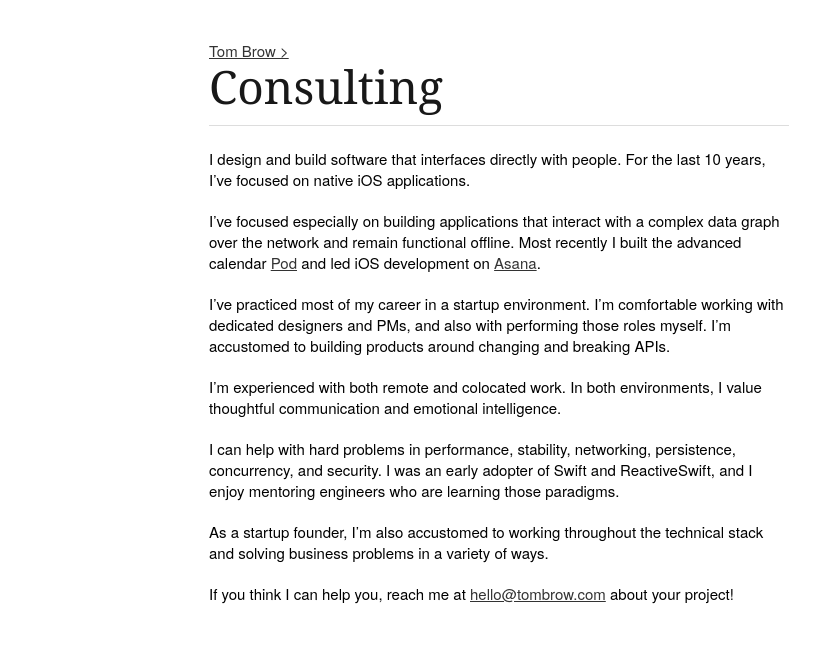
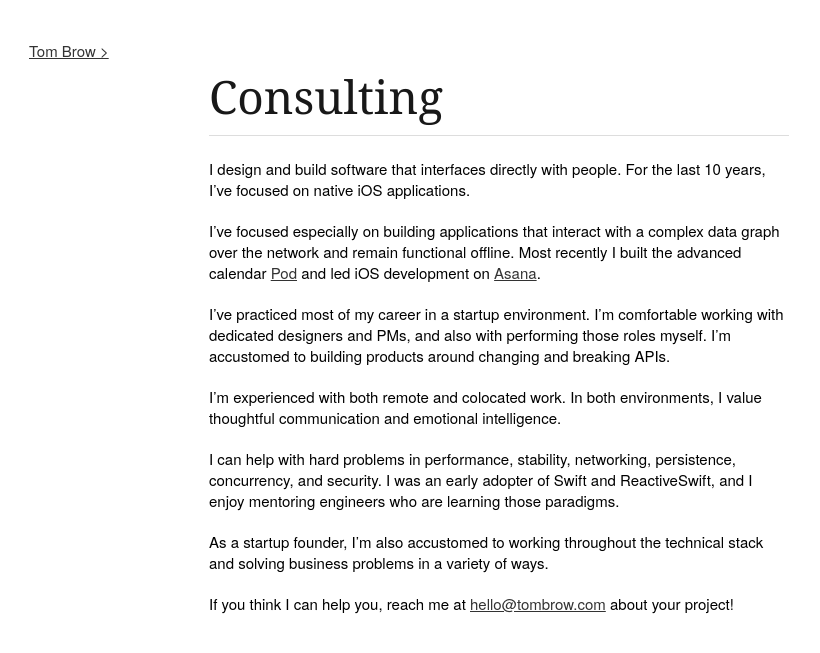
Before and after one commit to brow/rebeccabutler.org, a Jekyll site: the page built from consulting/index.md, in a window 1280 px wide. Shown: the top 653 px of the page, without its empty margins (131-951 px from the left). Built offline with Jekyll 4.4.1, drawn with Linux system fonts in a browser that asks for light colours.

Commit message:
breadcrumb link

```diff
--- a/_layouts/page.html
+++ b/_layouts/page.html
@@ -2,8 +2,10 @@
 layout: default
 ---
 <div class="container">
+  <div class="breadcrumb">
+    <a href="http://tombrow.com">Tom Brow &gt;</a>
+  </div>
   <div class="ten columns push by-three ">
-    <a href="http://tombrow.com">Tom Brow &gt;</a>
     <h1>Consulting</h1>
     <hr />
   </div>
--- a/stylesheets/main.css
+++ b/stylesheets/main.css
@@ -5,6 +5,10 @@ body {
 
 hr {
   margin-bottom: 22px;
+}
+
+.breadcrumb {
+  margin-bottom: 10px;
 }
 
 .headshot {
```
